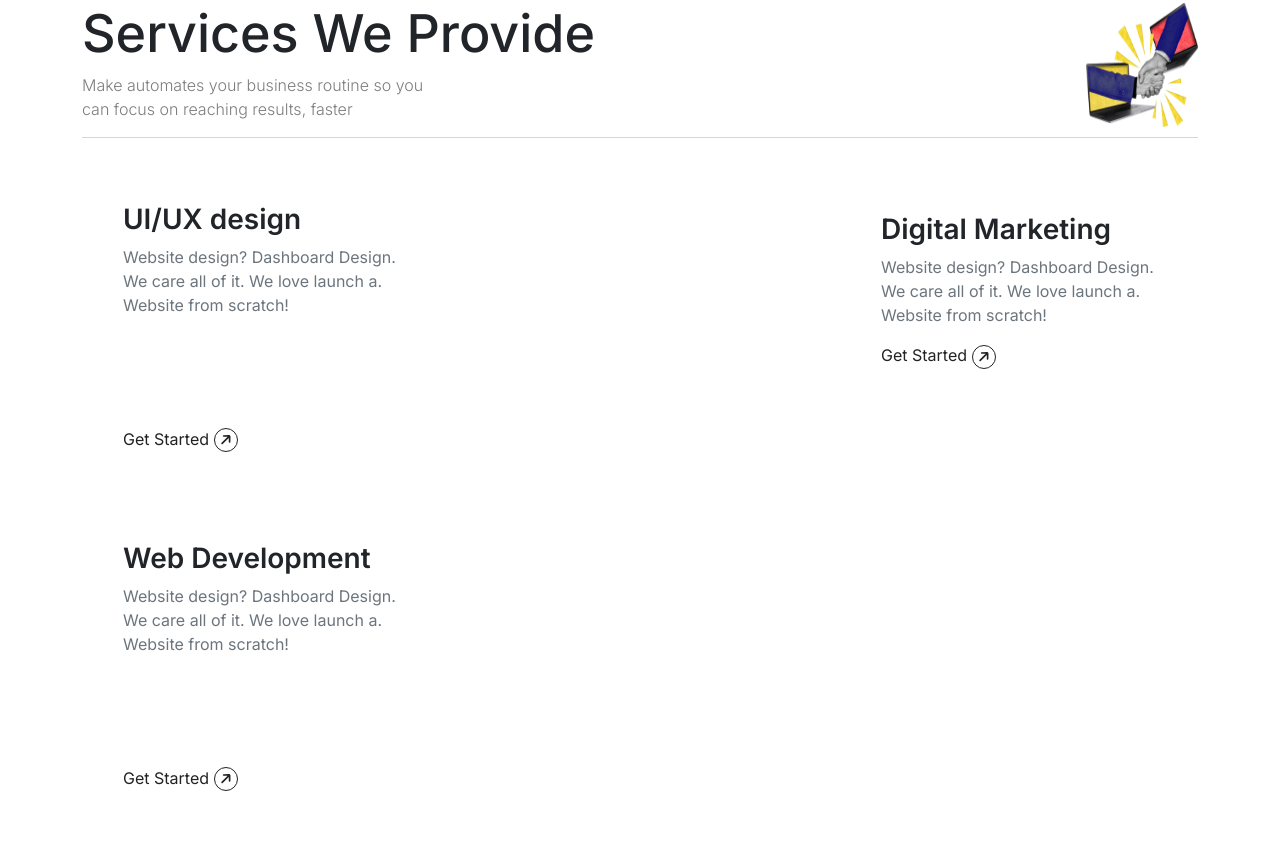
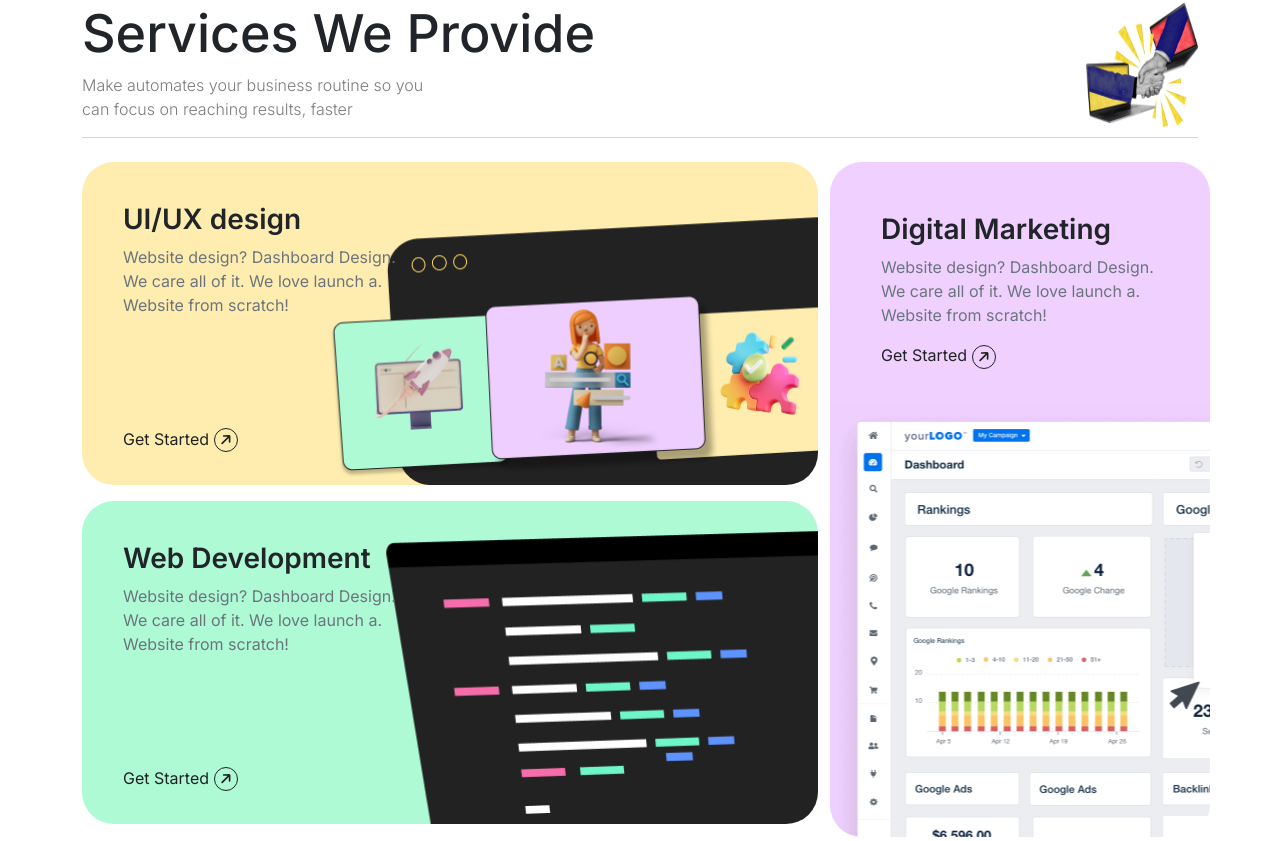
Before and after one commit to dev-vivekkr30/techyPanda, a website: page index.html in a window 1280 px wide. Shown: the part 885-1726 px from the top of the page. Drawn offline with nearby package versions, Linux system fonts and the light colour scheme.

Commit message:
corrected-image-url

```diff
--- a/css/style.css
+++ b/css/style.css
@@ -189,11 +189,11 @@ a{
 }
 
 .service-carousel .service-card .card:nth-child(1){
-    background-image: url('images/service-card-ui.png');
+    background-image: url('../images/service-card-ui.png');
 }
 
 .service-carousel .service-card .card:nth-child(2){
-    background-image: url('images/service-card-web.png');
+    background-image: url('../images/service-card-web.png');
 }
 
 .service-carousel .service-card .card a{
@@ -205,7 +205,7 @@ a{
     max-width: 100%;
     padding: 35px;
     height: 675px;
-    background-image: url('images/service-card-digital-marketing.png');
+    background-image: url('../images/service-card-digital-marketing.png');
 }
 /*
 service-cards ends */
@@ -291,7 +291,7 @@ service-cards ends */
     padding: 10px;
 }
 .testimonial .card .card-body .user-img{
-    background-image: url(images/user-1.jpg);
+    background-image: url('images/user-1.jpg');
     background-position: top;
     background-repeat: no-repeat;
     background-size: cover;
```
